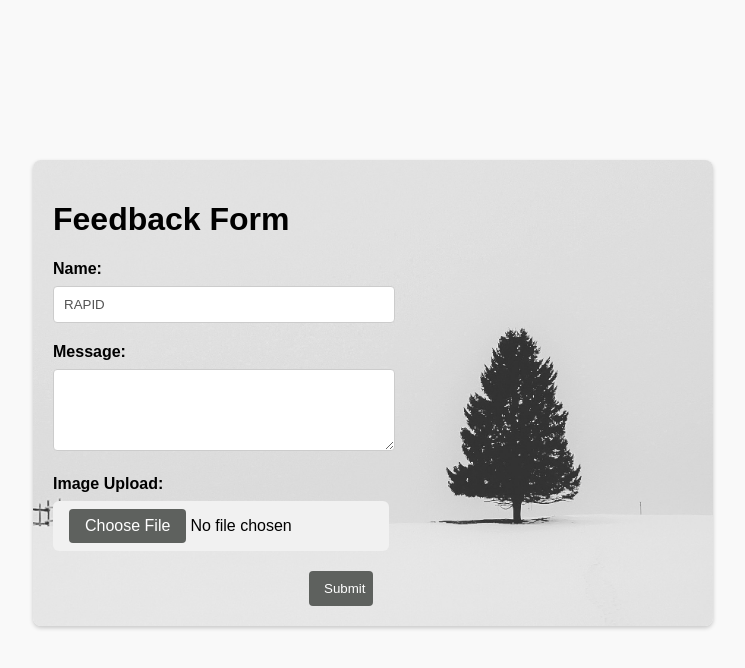
After one commit to fahimratul/DBMS, a Flask app: page /feedback in a window 1280 px wide. The commit adds this page. Shown: the top 668 px of the page, without its empty margins (267-1012 px from the left). Run offline with Flask 3, Linux system fonts and the light colour scheme.

Commit message:
Feedback page is created for all

```diff
--- a/rapid/__init__.py
+++ b/rapid/__init__.py
@@ -57,6 +57,9 @@ def create_app(test_config=None):
     @app.route('/')
     def index():
         return render_template('index.html')
+    @app.route('/feedback')
+    def feedback():
+        return render_template('feedback.html', name='RAPID')
 
     @app.route('/request_donation')
     def request_donation():
--- /dev/null
+++ b/rapid/static/css/tailwind/feedback.css
@@ -0,0 +1,96 @@
+body{
+    font-family: 'Montserrat', sans-serif;
+    background-color: #f9f9f9;
+    margin: 0;
+    padding: 0;
+    overflow: hidden;
+}
+
+.main {
+    max-width: 50vw;
+    margin: 20vh auto;
+    padding: 20px;
+    border-radius: 8px;
+    box-shadow: 0 2px 4px rgba(0, 0, 0, 0.2);
+    background-image: url('../../images/feedback_bg.jpg');
+    background-size: cover;
+    background-position: right;
+    transition: all 0.3s ease;
+}
+.main:hover {
+    transform: translateY(-4px);
+    box-shadow: 2px 12px 12px rgba(0, 0, 0, 0.4);
+}
+
+.feedback {
+    width: 50%;
+}
+
+label {
+    display: block;
+    margin-bottom: 8px;
+    font-weight: bold;
+}
+input[type="text"],
+textarea {
+    width: 100%;
+    padding: 10px;
+    border: 1px solid #ccc;
+    border-radius: 4px;
+    margin-bottom: 20px;
+}
+input:disabled {
+    background-color: white;
+    cursor: not-allowed;
+}
+button {
+    background-color: #5e615e;
+    color: white;
+    padding: 10px 15px;
+    border: none;
+    border-radius: 4px;
+    cursor: pointer;
+    margin-left: 80%;
+    width: 20%;
+    transition: background-color 0.3s ease;
+}
+
+button:hover {
+    background-color: #b8b8b8;
+}
+input[type="file"] {
+    display: block;
+    width: 100%;
+    margin-bottom: 20px;
+    padding: 8px ;
+    font-size: 1rem;
+    border: none;
+    background: #f1f1f1;
+    border-radius: 6px;
+    cursor: pointer;
+    transition: all 0.3s ease;
+}
+
+input[type="file"]::-webkit-file-upload-button {
+    background: #5e615e;
+    color: white;
+    border: none;
+    padding: 8px 16px;
+    border-radius: 4px;
+    cursor: pointer;
+    margin-left: 8px;
+}
+
+input[type="file"]::file-selector-button {
+    background: #5e615e;
+    color: white;
+    border: none;
+    padding: 8px 16px;
+    border-radius: 4px;
+    cursor: pointer;
+}
+
+input[type="file"]:hover::file-selector-button,
+input[type="file"]:hover::-webkit-file-upload-button {
+    background: #b8b8b8;
+}
--- /dev/null
+++ b/rapid/templates/feedback.html
@@ -0,0 +1,27 @@
+<!DOCTYPE html>
+<html lang="en">
+
+<head>
+  <meta charset="UTF-8" />
+  <meta name="viewport" content="width=device-width, initial-scale=1.0" />
+  <title>RAPID</title>
+  <link rel="stylesheet" href="{{ url_for('static', filename='css/tailwind/feedback.css') }}" />
+</head>
+<body>
+    <div class="main">
+        <div class="feedback">
+            <h1>Feedback Form</h1>
+            <form action="/submit_feedback" method="post">
+            <label for="name">Name:</label>
+            <input type="text" id="name" name="name" disabled value="{{ name }}" />
+            <!-- dont confuse the name  because it is disabled and it will come form the backend, will show the user naem of current user -->
+            <label for="message">Message:</label>
+            <textarea id="message" name="message" rows="4" required></textarea>
+            <label for="imageUpload">Image Upload:</label>
+            <input type="file" id="imageUpload" name="imageUpload" accept="image/*" />
+            <button type="submit">Submit</button>
+        </form>
+
+    </div>
+</body>
+</html>
```
Also changed, not shown: rapid/templates/index.html (+0 -103 lines), rapid/static/images/feedback_bg.jpg (added).
